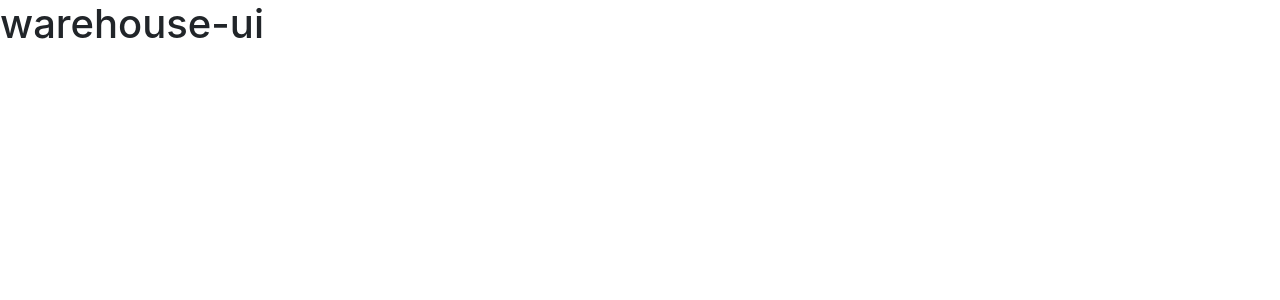
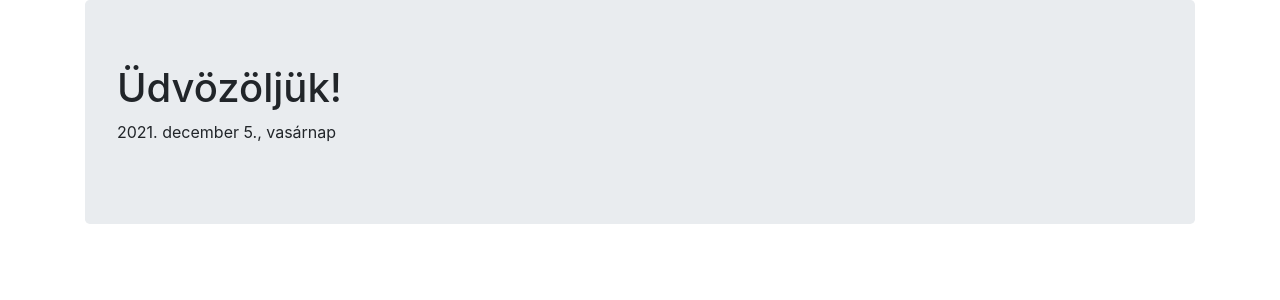
Before and after one commit to jbence1994/warehouse-ui, a React (Create React App) app: page / in a window 1280 px wide. Shown: the top 300 px of the page. Built offline with nearby package versions, Linux system fonts and the light colour scheme.

Commit message:
Add home page

```diff
--- a/src/App.js
+++ b/src/App.js
@@ -1,7 +1,30 @@
+import React, { useState } from "react";
+import { BrowserRouter, Switch, Route } from "react-router-dom";
+
+import Home from "./pages/home";
+
 import "./App.css";
 
 const App = () => {
-  return <h1>warehouse-ui</h1>;
+  const [application] = useState({
+    name: "Warehouse",
+    pages: {
+      home: { name: "Főoldal", path: "/" },
+    },
+  });
+
+  const { pages } = application;
+  const { home } = pages;
+
+  return (
+    <BrowserRouter>
+      <main className="container">
+        <Switch>
+          <Route exact path={home.path} component={Home} />
+        </Switch>
+      </main>
+    </BrowserRouter>
+  );
 };
 
 export default App;
--- /dev/null
+++ b/src/pages/home.jsx
@@ -0,0 +1,14 @@
+import React from "react";
+
+import getCurrentDate from "../services/dateService";
+
+const Home = () => {
+  return (
+    <div className="jumbotron">
+      <h1>Üdvözöljük!</h1>
+      <p>{getCurrentDate()}</p>
+    </div>
+  );
+};
+
+export default Home;
```
